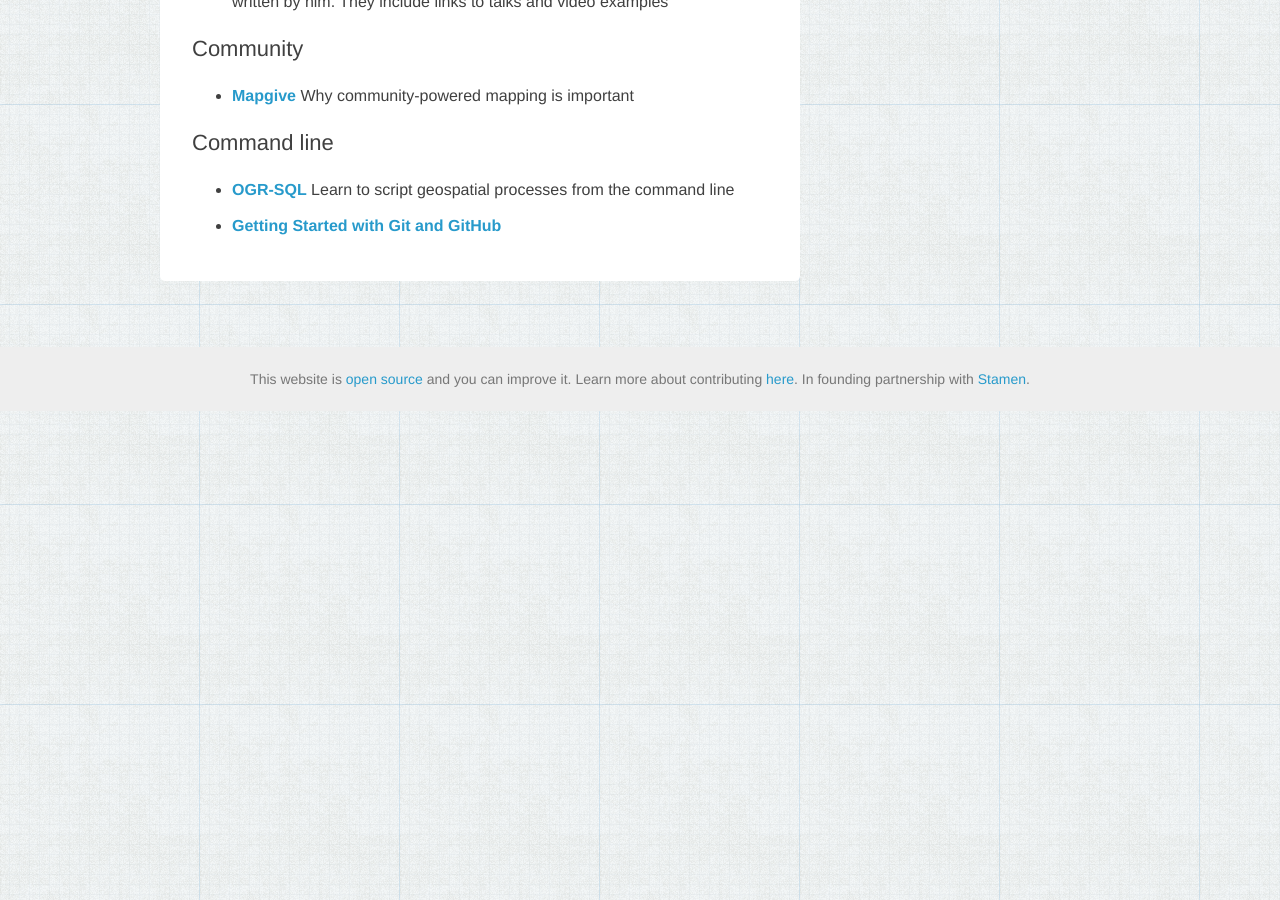
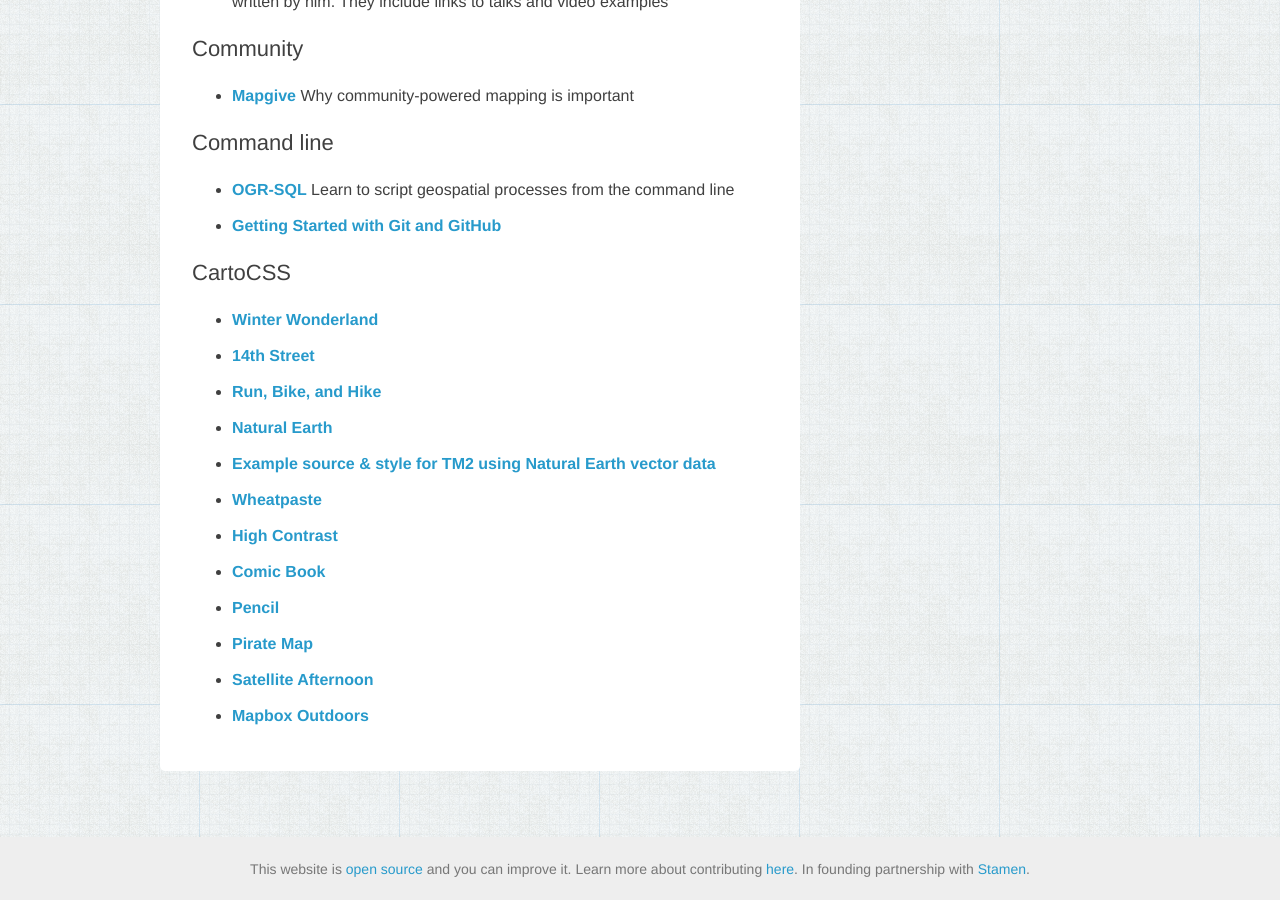
Before and after one commit to maptime/maptime.github.io, a Jekyll site: the page built from lessons-resources/index.html, in a window 1280 px wide and 900 px high, scrolled down 2695 px. Built offline with Jekyll 4.4.1, drawn with Linux system fonts in a browser that asks for light colours.

Commit message:
adds carto css tuts

```diff
--- a/_data/tutorial-tags.yml
+++ b/_data/tutorial-tags.yml
@@ -6,3 +6,4 @@
 - Visualization
 - Community
 - Command line
+- CartoCSS
--- a/_data/tutorials.yml
+++ b/_data/tutorials.yml
@@ -184,3 +184,63 @@
   tags:
     - Web mapping
   link: https://github.com/clhenrick/cartodb-tutorial/
+
+- name: Winter Wonderland
+  tags:
+    - CartoCSS
+  link: https://github.com/mapbox/mapbox-studio-winter-wonderland.tm2
+
+- name: 14th Street
+  tags:
+    - CartoCSS
+  link: https://github.com/mapbox/mapbox-studio-14th-street.tm2
+
+- name: Run, Bike, and Hike
+  tags:
+    - CartoCSS
+  link: https://github.com/mapbox/mapbox-studio-run-bike-and-hike.tm2
+
+- name: Natural Earth
+  tags:
+    - CartoCSS
+  link: https://github.com/mapbox/natural-earth-tm2
+
+- name: Example source & style for TM2 using Natural Earth vector data
+  tags:
+    - CartoCSS
+  link: https://github.com/mapbox/Example source & style for TM2 using Natural Earth vector data
+
+- name: Wheatpaste
+  tags:
+    - CartoCSS
+  link: https://github.com/mapbox/mapbox-studio-wheatpaste.tm2
+
+- name: High Contrast
+  tags:
+    - CartoCSS
+  link: https://github.com/mapbox/mapbox-studio-highcontrast.tm2
+
+- name: Comic Book
+  tags:
+    - CartoCSS
+  link: https://github.com/mapbox/mapbox-studio-comic.tm2
+
+- name: Pencil
+  tags:
+    - CartoCSS
+  link: https://github.com/mapbox/mapbox-studio-pencil.tm2
+
+- name: Pirate Map
+  tags:
+    - CartoCSS
+  link: https://github.com/mapbox/mapbox-studio-pirates.tm2
+
+- name: Satellite Afternoon
+  tags:
+    - CartoCSS
+  link: https://github.com/mapbox/mapbox-studio-satellite-afternoon.tm2
+
+- name: Mapbox Outdoors
+  tags:
+    - CartoCSS
+  link: https://github.com/mapbox/mapbox-studio-mapbox-outdoors.tm2
```
